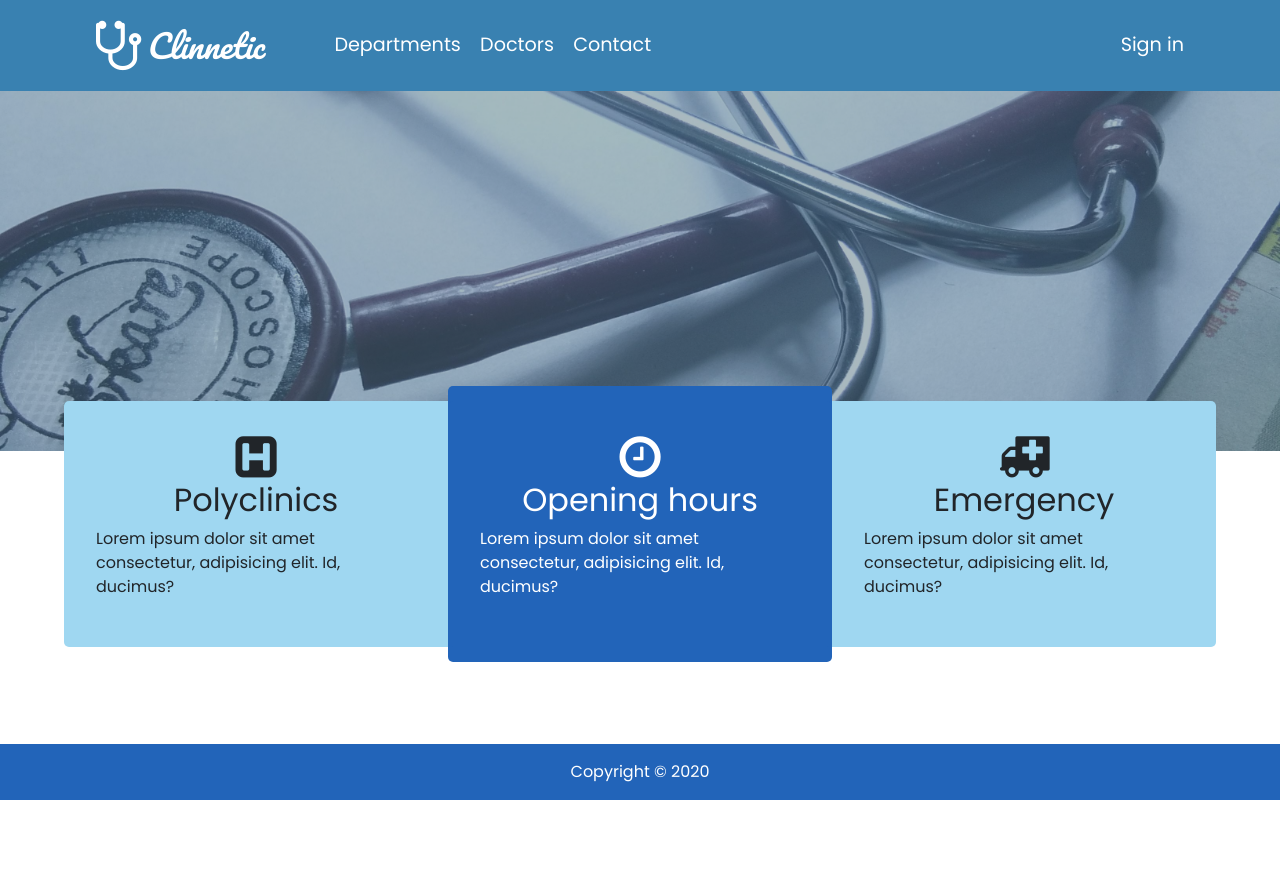
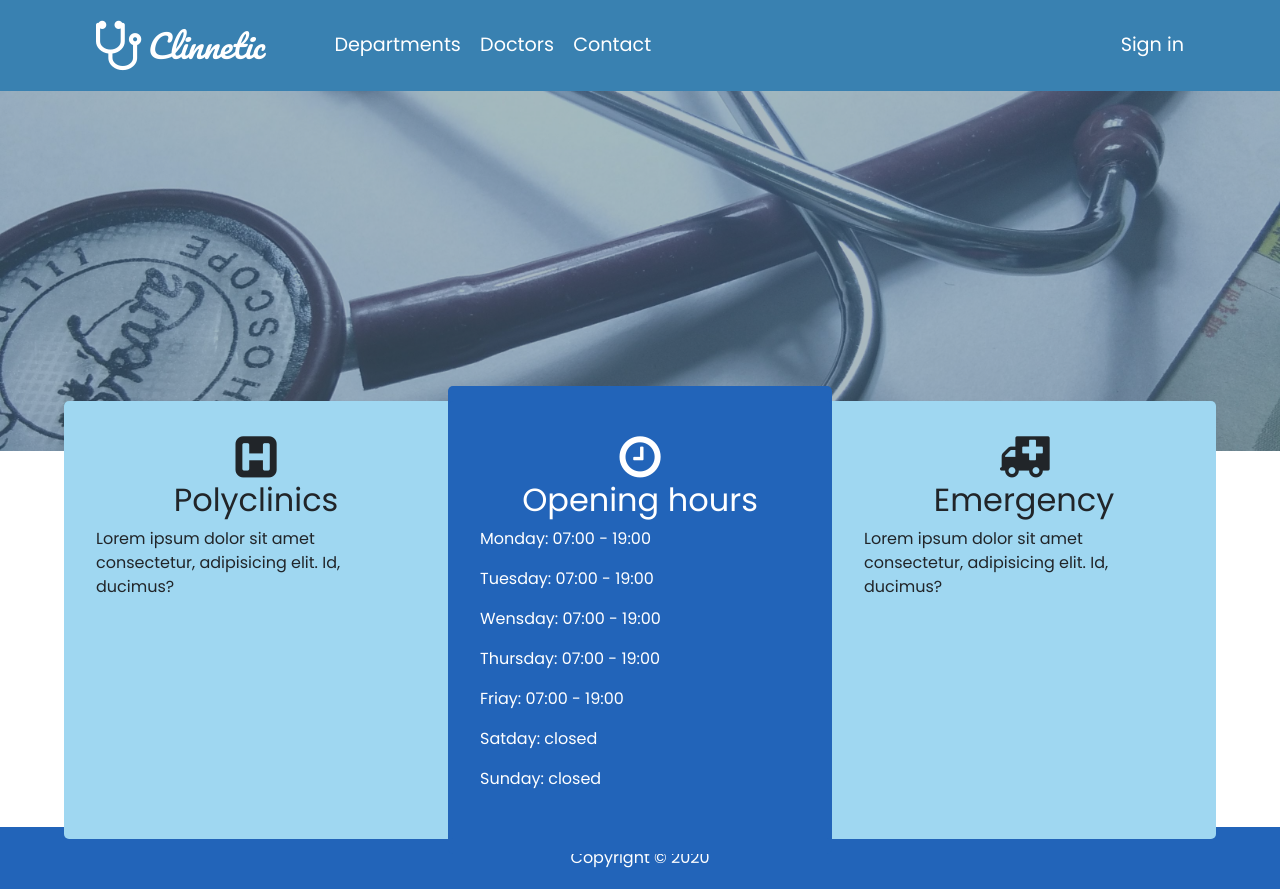
Before and after one commit to luana-david/Clinnetic-Angular, an Angular app: page / in a window 1280 px wide. Before the commit the page ends 800 px from the top, so only its background shows below. Built offline with nearby package versions, Linux system fonts and the light colour scheme.

Commit message:
add schedule to schedule card

```diff
--- a/src/app/home/home-page/home-page.component.html
+++ b/src/app/home/home-page/home-page.component.html
@@ -12,7 +12,15 @@
     <div class="custom-card card-2">
         <div class="card-icon"><i class="fa fa-clock-o fa-3x"></i></div>
         <h2 class="custom-card-header">Opening hours</h2>
-        <p>Lorem ipsum dolor sit amet consectetur, adipisicing elit. Id, ducimus?</p>
+        <div class="schedule">
+            <p>Monday: 07:00 - 19:00</p>
+            <p>Tuesday: 07:00 - 19:00</p>
+            <p>Wensday: 07:00 - 19:00</p>
+            <p>Thursday: 07:00 - 19:00</p>
+            <p>Friay: 07:00 - 19:00</p>
+            <p>Satday: closed</p>
+            <p>Sunday: closed</p>
+        </div>
     </div>
     <div class="custom-card card-3">
         <div class="card-icon"><i class="fa fa-ambulance fa-3x"></i></div>
```
